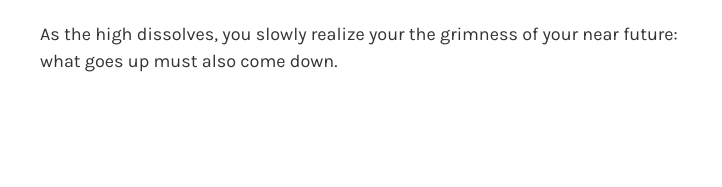
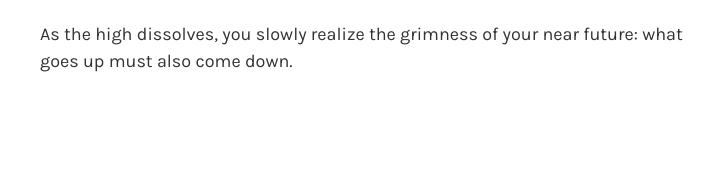
Before and after one commit to dolapobj/personal-website, a Gatsby site: page /blog/what-goes-up in a window 1280 px wide. Shown: the part 533-720 px from the top of the page, 200-922 px from the left. Built offline with nearby package versions, Linux system fonts and the light colour scheme; Gatsby itself is replaced by a stand-in of ours.

Commit message:
Fixed typo

```diff
--- a/src/pages/blog/what-goes-up.md
+++ b/src/pages/blog/what-goes-up.md
@@ -9,4 +9,4 @@ tags: ['hiking',"summer","mini-story"]
 
 You've been out in the sweltering summer humidity for hours. On the inside, you're kicking yourself for only packing one bottle, which you foolishly finished during the first thirty minutes of your hike. With every step, your energy reserves seem to ebb from your body &mdash; soon, you'll be no more than an emaciated figure dragging up the rest of the path. Then in the corner of your eyes, you see it. As you finish the trail, the mountain peak reveals a broad valley, tucked away between the vast mountains. With the sudden rush of dopamine fueling you once again, you quickly whip out your phone and capture the scene &mdash; to later post to your Instagram story, of course.
 
-As the high dissolves, you slowly realize your the grimness of your near future: what goes up must also come down.
+As the high dissolves, you slowly realize the grimness of your near future: what goes up must also come down.
```
